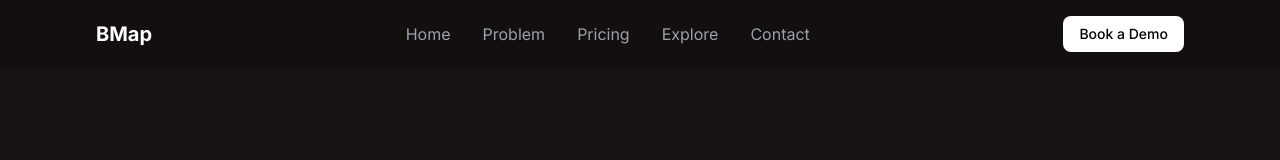
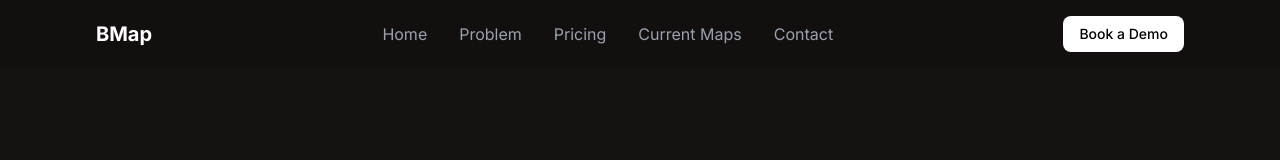
Before and after one commit to AvyuktBallari/BMapSLC, a React (Vite) app: page /map in a window 1280 px wide. Shown: the top 160 px of the page. Built offline with nearby package versions, Linux system fonts and the light colour scheme.

Commit message:
chnaged epxlore to current maps

```diff
--- a/src/components/Hero.tsx
+++ b/src/components/Hero.tsx
@@ -72,6 +72,7 @@ const HeroSection: React.FC = () => {
               ))}
             </div>
             <p className="text-gray-400 text-sm">4.9 Average user rating</p>
+
           </div>
         </div>
 
--- a/src/components/Navbar.jsx
+++ b/src/components/Navbar.jsx
@@ -41,7 +41,7 @@ export default function Navbar() {
               Pricing
             </button>
             <a href="/map" className="text-gray-400 hover:text-white">
-              Explore
+              Current Maps
             </a>
             <a href="/contact" className="text-gray-400 hover:text-white">
               Contact
@@ -110,7 +110,7 @@ export default function Navbar() {
             Pricing
           </button>
           <a href="/map" className="block px-6 py-2 text-gray-600 hover:text-black">
-            Explore
+            Current Maps
           </a>
           <a href="/contact" className="block px-6 py-2 text-gray-600 hover:text-black">
             Contact
--- a/vite.config.ts
+++ b/vite.config.ts
@@ -8,4 +8,7 @@ export default defineConfig({
     react(),
     tailwindcss(),
   ],
+  server: {
+      allowedHosts: ['816f243a-8b8c-467a-bcc6-9407510ae17d-00-2goeyu383kc0d.picard.replit.dev'],
+  }
 })
```
Also changed, not shown: 1 other file (tests, documents, lock files or other folders).
